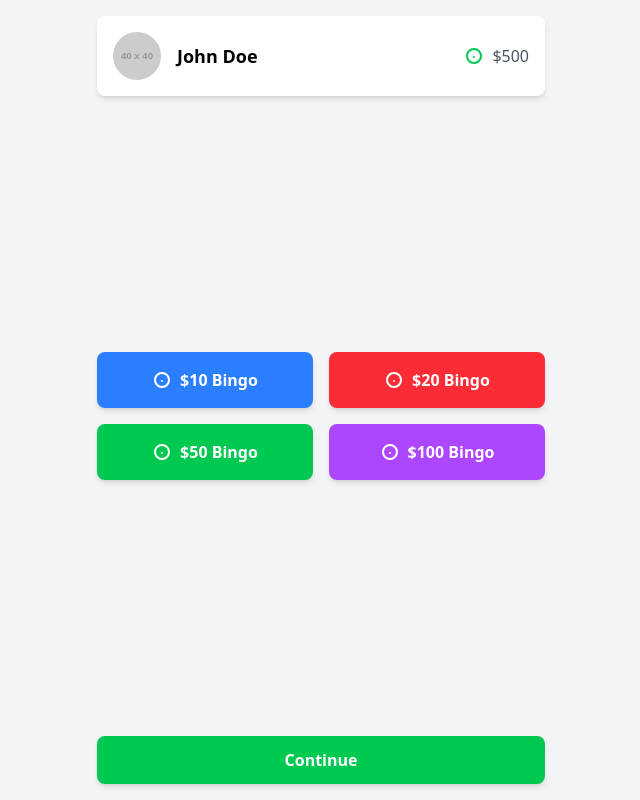
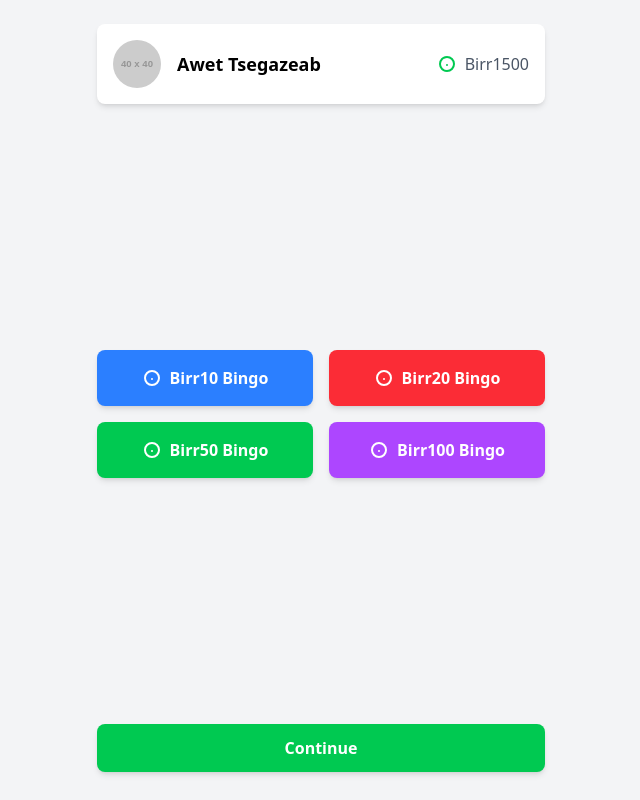
Before and after one commit to avvvet/bingo, a SvelteKit app: page / in a window 1280 px wide. Shown: the whole page, without its empty margins (319-959 px from the left). Built offline with nearby package versions, Linux system fonts and the light colour scheme.

Commit message:
chore: fix layout

```diff
--- a/src/routes/+page.svelte
+++ b/src/routes/+page.svelte
@@ -1,9 +1,9 @@
-  <script>
+<script>
     import { onMount } from 'svelte';
 
     let user = {
-      name: "John Doe",
-      balance: 500,
+      name: "Awet Tsegazeab",
+      balance: 1500,
       avatar: "https://via.placeholder.com/40"
     };
     let tg;
@@ -25,7 +25,7 @@
 
   <div class="min-h-screen bg-gray-100 flex flex-col items-center justify-between p-4">
     <!-- Top Section: User Info -->
-    <div class="flex justify-between items-center bg-white p-4 rounded-lg shadow-md w-full max-w-md">
+    <div class="flex justify-between items-center bg-white p-4 rounded-lg shadow-md w-full max-w-md mt-2">
       <div class="flex items-center space-x-4">
         <img src={user.avatar} alt="User Avatar" class="w-12 h-12 rounded-full" />
         <h2 class="text-lg font-semibold">{user.name}</h2>
@@ -34,7 +34,7 @@
         <svg class="w-5 h-5 text-green-500" fill="currentColor" viewBox="0 0 20 20">
           <path d="M10 2a8 8 0 100 16 8 8 0 000-16zm0 14a6 6 0 110-12 6 6 0 010 12zm1-5a1 1 0 11-2 0 1 1 0 012 0z" />
         </svg>
-        <p class="text-gray-600">${user.balance}</p>
+        <p class="text-gray-600">Birr{user.balance}</p>
       </div>
     </div>
 
@@ -45,13 +45,13 @@
           <svg class="w-5 h-5" fill="currentColor" viewBox="0 0 20 20">
             <path d="M10 2a8 8 0 100 16 8 8 0 000-16zm0 14a6 6 0 110-12 6 6 0 010 12zm1-5a1 1 0 11-2 0 1 1 0 012 0z" />
           </svg>
-          <span>${game.amount} Bingo</span>
+          <span>Birr{game.amount} Bingo</span>
         </button>
       {/each}
     </div>
 
     <!-- Bottom Section: Continue Button -->
-    <button class="bg-green-500 text-white font-semibold py-3 px-8 rounded-lg shadow-md hover:bg-green-600 transition w-full max-w-md">
+    <button class="bg-green-500 text-white font-semibold py-3 px-8 rounded-lg shadow-md hover:bg-green-600 transition w-full max-w-md mb-3">
       Continue
     </button>
   </div>
```
